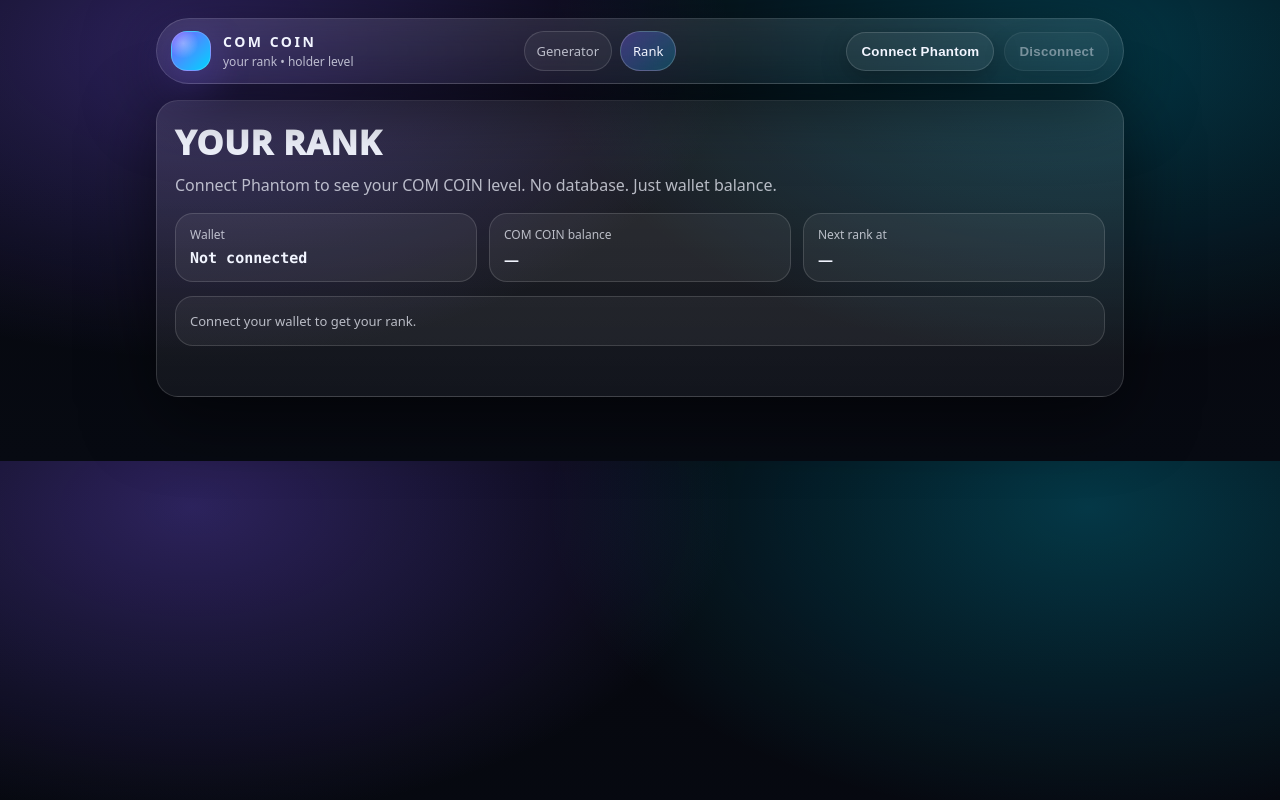
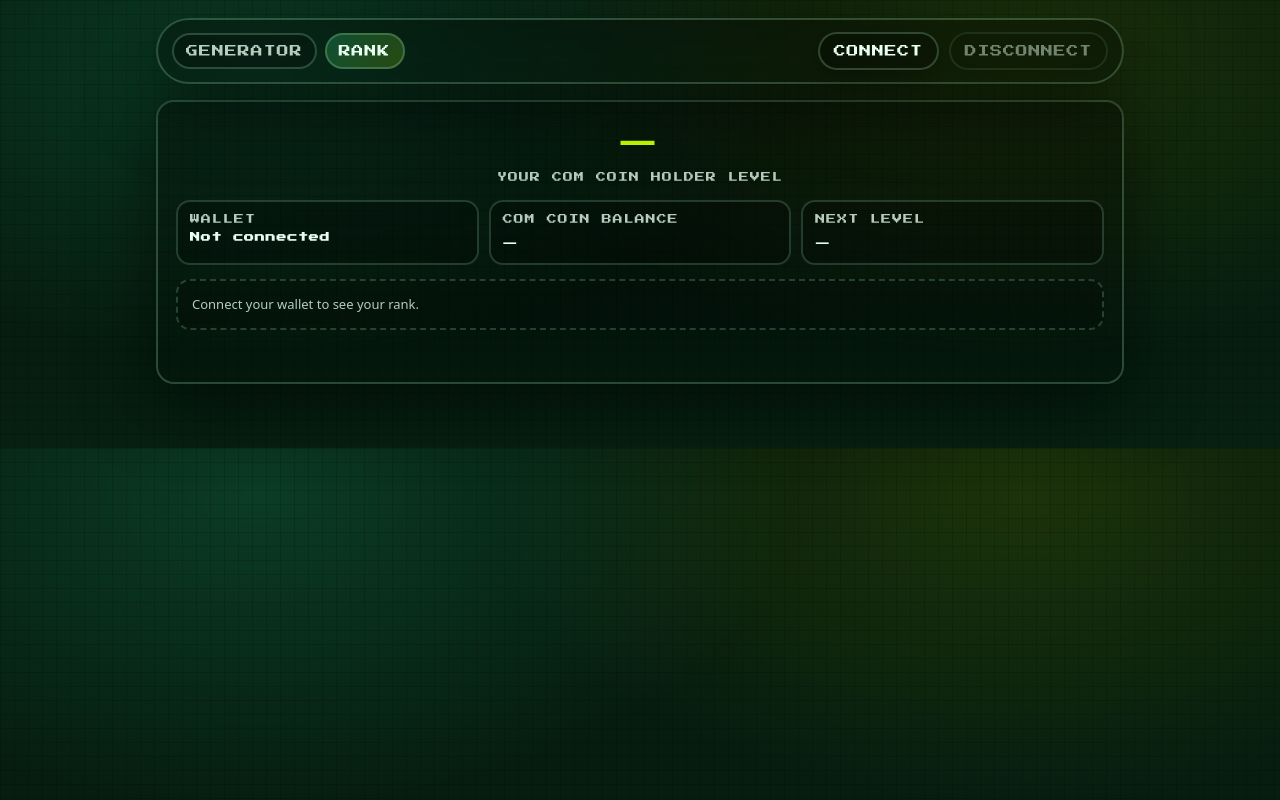
Before and after one commit to edlakin04/slotstest, a website: page rank.html in a window 1280 px wide. Drawn offline with Linux system fonts and the light colour scheme.

Commit message:
Update rank.html

```diff
--- a/rank.html
+++ b/rank.html
@@ -3,185 +3,209 @@
 <head>
   <meta charset="utf-8" />
   <meta name="viewport" content="width=device-width, initial-scale=1" />
-  <title>COM COIN — Your Rank</title>
+  <title>COM COIN — Rank</title>
+
+  <link rel="preconnect" href="https://fonts.googleapis.com">
+  <link rel="preconnect" href="https://fonts.gstatic.com" crossorigin>
+  <link href="https://fonts.googleapis.com/css2?family=Press+Start+2P&display=swap" rel="stylesheet">
+
   <style>
     :root{
-      --bg0:#05060C;
-      --bg1:#070A12;
-      --border: rgba(255,255,255,.14);
-      --text:#F2F5FF;
-      --muted: rgba(242,245,255,.72);
-      --accent:#7C5CFF;
-      --accent2:#00D4FF;
-      --hot:#FF4D6D;
-      --good:#2EE59D;
+      --bg0:#04160B;
+      --bg1:#062011;
+      --panel: rgba(0,0,0,.35);
+      --border: rgba(180,255,210,.22);
+      --text:#E9FFF1;
+      --muted: rgba(233,255,241,.78);
+      --green:#2EE59D;
+      --hot:#C8FF00;
+      --bad:#FF4D6D;
       --shadow: 0 18px 70px rgba(0,0,0,.55);
-      --radius: 22px;
+      --radius: 18px;
+      --pix: "Press Start 2P", ui-monospace, SFMono-Regular, Menlo, Monaco, Consolas, monospace;
     }
     *{ box-sizing:border-box; }
     body{
       margin:0;
-      font-family: ui-sans-serif, system-ui, -apple-system, Segoe UI, Roboto, Arial;
       color:var(--text);
       background:
-        radial-gradient(900px 520px at 15% 10%, rgba(124,92,255,.33), transparent 60%),
-        radial-gradient(900px 520px at 85% 10%, rgba(0,212,255,.24), transparent 60%),
+        linear-gradient(90deg, rgba(0,0,0,.14) 1px, transparent 1px),
+        linear-gradient(rgba(0,0,0,.14) 1px, transparent 1px),
+        radial-gradient(900px 520px at 20% 10%, rgba(46,229,157,.18), transparent 60%),
+        radial-gradient(900px 520px at 80% 10%, rgba(200,255,0,.12), transparent 60%),
         linear-gradient(180deg, var(--bg0), var(--bg1));
+      background-size: 14px 14px, 14px 14px, auto, auto, auto;
+      font-family: ui-sans-serif, system-ui, -apple-system, Segoe UI, Roboto, Arial;
+      overflow-x:hidden;
     }
     a{ color:inherit; text-decoration:none; }
     .wrap{ max-width:1000px; margin:0 auto; padding:18px 16px 64px; }
+
     .topbar{
-      display:flex; align-items:center; justify-content:space-between; gap:12px;
+      display:flex; align-items:center; justify-content:space-between; gap:10px;
       padding:12px 14px;
-      border:1px solid var(--border);
-      background: linear-gradient(180deg, rgba(255,255,255,.10), rgba(255,255,255,.05));
+      border:2px solid var(--border);
+      background: linear-gradient(180deg, rgba(0,0,0,.35), rgba(0,0,0,.25));
       border-radius: 999px;
       box-shadow: var(--shadow);
-      backdrop-filter: blur(14px);
+      backdrop-filter: blur(10px);
     }
-    .brand{ display:flex; align-items:center; gap:12px; }
-    .logo{
-      width:40px; height:40px; border-radius: 16px;
-      background:
-        radial-gradient(circle at 30% 30%, rgba(255,255,255,.35), transparent 40%),
-        linear-gradient(135deg, var(--accent), var(--accent2));
-      border:1px solid rgba(255,255,255,.18);
-      box-shadow: 0 14px 40px rgba(124,92,255,.30);
-    }
-    .name{ font-size:14px; font-weight: 900; letter-spacing:.18em; }
-    .tag{ font-size:12px; color:var(--muted); margin-top:2px; }
     .tabs{ display:flex; gap:8px; flex-wrap:wrap; }
     .tab{
       padding:10px 12px;
-      border:1px solid var(--border);
+      border:2px solid var(--border);
       border-radius: 999px;
-      background: rgba(255,255,255,.05);
+      background: rgba(0,0,0,.25);
       color: var(--muted);
-      font-size: 13px;
+      font-size: 12px;
+      font-family: var(--pix);
+      letter-spacing:.08em;
+      text-transform: uppercase;
     }
     .tab.primary{
-      background: linear-gradient(135deg, rgba(124,92,255,.35), rgba(0,212,255,.22));
       color: var(--text);
-      border-color: rgba(255,255,255,.20);
+      background: linear-gradient(135deg, rgba(46,229,157,.22), rgba(200,255,0,.18));
     }
     .btn{
-      appearance:none; border:1px solid var(--border);
-      background: rgba(255,255,255,.06);
+      appearance:none;
+      border:2px solid var(--border);
+      background: rgba(0,0,0,.28);
       color: var(--text);
       padding:11px 14px;
       border-radius: 999px;
       cursor:pointer;
-      font-weight: 850;
-      letter-spacing:.02em;
-      transition: .15s ease;
+      font-family: var(--pix);
+      font-size: 12px;
+      letter-spacing:.06em;
+      text-transform: uppercase;
       box-shadow: 0 10px 26px rgba(0,0,0,.30);
     }
     .btn:disabled{ opacity:.45; cursor:not-allowed; }
-    .panel{
+
+    .scoreboard{
       margin-top: 16px;
-      border:1px solid var(--border);
+      border:2px solid var(--border);
       border-radius: var(--radius);
-      background: linear-gradient(180deg, rgba(255,255,255,.11), rgba(255,255,255,.05));
+      background: linear-gradient(180deg, rgba(0,0,0,.34), rgba(0,0,0,.22));
       box-shadow: var(--shadow);
       padding: 18px;
+      text-align:center;
     }
-    h2{ margin:0 0 8px; font-size: 34px; font-weight: 950; letter-spacing:.02em; text-transform: uppercase; }
-    p{ margin:0; color: var(--muted); line-height: 1.6; }
-    .mono{ font-family: ui-monospace, SFMono-Regular, Menlo, Monaco, Consolas, "Liberation Mono","Courier New", monospace; }
+
+    .rankBig{
+      font-family: var(--pix);
+      font-size: clamp(18px, 3.2vw, 34px);
+      letter-spacing:.14em;
+      text-transform: uppercase;
+      margin: 8px 0 6px;
+      color: var(--hot);
+      text-shadow: 0 10px 30px rgba(0,0,0,.6);
+    }
+    .rankSub{
+      font-family: var(--pix);
+      font-size: 10px;
+      letter-spacing:.10em;
+      text-transform: uppercase;
+      color: var(--muted);
+      margin: 0 0 14px;
+      line-height: 1.8;
+    }
+
     .grid{
-      margin-top: 14px;
       display:grid;
-      grid-template-columns: repeat(3, minmax(0, 1fr));
-      gap: 12px;
+      grid-template-columns: repeat(3, minmax(0,1fr));
+      gap: 10px;
+      margin-top: 10px;
+      text-align:left;
     }
     @media (max-width: 900px){ .grid{ grid-template-columns: 1fr; } }
     .card{
-      border:1px solid rgba(255,255,255,.14);
-      border-radius: 18px;
-      background: rgba(255,255,255,.06);
-      padding: 12px 14px;
+      border:2px solid rgba(180,255,210,.18);
+      border-radius: 14px;
+      background: rgba(0,0,0,.25);
+      padding: 12px;
+      min-width:0;
     }
-    .k{ font-size:12px; color: var(--muted); }
-    .v{ margin-top:6px; font-size: 15px; font-weight: 900; }
-    .rankBadge{
-      display:inline-flex; align-items:center; gap:10px;
-      padding: 10px 12px;
-      border-radius: 999px;
-      border:1px solid rgba(255,255,255,.16);
-      background: rgba(255,255,255,.06);
-      margin-top: 12px;
-      font-weight: 950;
-      letter-spacing: .06em;
+    .k{
+      font-family: var(--pix);
+      font-size: 10px;
+      letter-spacing:.10em;
       text-transform: uppercase;
+      color: var(--muted);
     }
-    .dot{
-      width:12px; height:12px; border-radius: 999px;
-      background: linear-gradient(135deg, var(--accent), var(--accent2));
-      box-shadow: 0 14px 40px rgba(124,92,255,.30);
+    .v{
+      margin-top: 8px;
+      font-weight: 800;
+      font-size: 14px;
+      min-width:0;
     }
+    .walletFit{
+      font-family: var(--pix);
+      font-size: 10px;
+      letter-spacing:.08em;
+      white-space: nowrap;
+      overflow: hidden;
+      text-overflow: ellipsis;
+      display:block;
+      max-width: 100%;
+    }
+
     .callout{
       margin-top: 14px;
-      border:1px solid rgba(255,255,255,.14);
-      border-radius: 18px;
-      background: rgba(255,255,255,.05);
-      padding: 14px;
+      border:2px dashed rgba(180,255,210,.20);
+      border-radius: 14px;
+      background: rgba(0,0,0,.18);
+      padding: 12px 14px;
       color: var(--muted);
-      line-height: 1.6;
+      font-size: 13px;
+      line-height: 1.8;
+      text-align:left;
+    }
+    .msg{
+      min-height: 24px;
+      margin-top: 10px;
+      color: var(--muted);
       font-size: 13px;
     }
-    .msg{ margin-top: 10px; min-height: 22px; color: var(--muted); font-size: 13px; }
-    .msg.ok{ color: rgba(46,229,157,.95); }
+    .msg.ok{ color: rgba(46,229,157,.98); }
     .msg.bad{ color: rgba(255,77,109,.98); }
   </style>
 </head>
 <body>
   <div class="wrap">
     <div class="topbar">
-      <div class="brand">
-        <div class="logo" aria-hidden="true"></div>
-        <div>
-          <div class="name">COM COIN</div>
-          <div class="tag">your rank • holder level</div>
-        </div>
-      </div>
-
       <div class="tabs">
         <a class="tab" href="/">Generator</a>
         <a class="tab primary" href="/rank">Rank</a>
       </div>
 
       <div style="display:flex; gap:10px; flex-wrap:wrap;">
-        <button class="btn" id="btnConnect">Connect Phantom</button>
+        <button class="btn" id="btnConnect">Connect</button>
         <button class="btn" id="btnDisconnect" disabled>Disconnect</button>
       </div>
     </div>
 
-    <div class="panel">
-      <h2>Your Rank</h2>
-      <p>Connect Phantom to see your COM COIN level. No database. Just wallet balance.</p>
+    <div class="scoreboard">
+      <div class="rankBig" id="rankBig">—</div>
+      <div class="rankSub">your COM COIN holder level</div>
 
       <div class="grid">
         <div class="card">
           <div class="k">Wallet</div>
-          <div class="v mono" id="wallet">Not connected</div>
+          <div class="v walletFit" id="wallet">Not connected</div>
         </div>
         <div class="card">
           <div class="k">COM COIN balance</div>
           <div class="v" id="balance">—</div>
         </div>
         <div class="card">
-          <div class="k">Next rank at</div>
+          <div class="k">Next level</div>
           <div class="v" id="next">—</div>
         </div>
       </div>
 
-      <div class="rankBadge" id="rankBadge" style="display:none;">
-        <span class="dot"></span>
-        <span id="rankName">—</span>
-      </div>
-
       <div class="callout" id="callout">
-        Connect your wallet to get your rank.
+        Connect your wallet to see your rank.
       </div>
 
       <div class="msg" id="msg"></div>
@@ -221,16 +245,20 @@
     const elWallet = document.getElementById("wallet");
     const elBalance = document.getElementById("balance");
     const elNext = document.getElementById("next");
-    const badge = document.getElementById("rankBadge");
-    const rankName = document.getElementById("rankName");
+    const elRankBig = document.getElementById("rankBig");
     const callout = document.getElementById("callout");
 
     let pk = null;
 
+    function setConnectedUI(connected){
+      btnConnect.disabled = connected;
+      btnDisconnect.disabled = !connected;
+    }
+
     async function refresh(){
       if (!pk) return;
       setMsg("Checking your COM COIN…");
-      const res = await fetch(`/api/balance?pubkey=${encodeURIComponent(pk)}`);
+      const res = await fetch(\`/api/balance?pubkey=\${encodeURIComponent(pk)}\`);
       const data = await res.json().catch(()=>({}));
       if (!res.ok){
         setMsg(data?.error || "Balance check failed.", "bad");
@@ -242,32 +270,29 @@
       const r = getRank(amt);
       const n = nextRank(amt);
 
-      badge.style.display = "inline-flex";
-      rankName.textContent = r.name;
-
-      elNext.textContent = n ? `${n.min.toLocaleString("en-GB")} (${n.name})` : "MAXED (Whale)";
+      elRankBig.textContent = r.name;
+      elNext.textContent = n ? \`\${n.min.toLocaleString("en-GB")} (\${n.name})\` : "MAXED";
 
       if (amt <= 0){
-        callout.innerHTML = `You own <b>no COM COIN</b>. Buy some to rank up and unlock the generator.`;
+        callout.innerHTML = \`You own <b>no COM COIN</b>. Buy some to rank up.\`;
         setMsg("No tokens detected.", "bad");
       } else {
-        callout.innerHTML = `You’re ranked <b>${r.name}</b>. Keep stacking to hit the next level.`;
+        callout.innerHTML = \`You are <b>\${r.name}</b>. Keep stacking to hit the next level.\`;
         setMsg("Rank loaded.", "ok");
       }
     }
 
+    async function connect(opts){
+      const p = requirePhantom();
+      const resp = await p.connect(opts);
+      pk = resp.publicKey.toBase58();
+      elWallet.textContent = pk;
+      setConnectedUI(true);
+      await refresh();
+    }
+
     btnConnect.onclick = async () => {
-      try{
-        const p = requirePhantom();
-        const resp = await p.connect();
-        pk = resp.publicKey.toBase58();
-        elWallet.textContent = pk;
-        btnConnect.disabled = true;
-        btnDisconnect.disabled = false;
-        await refresh();
-      } catch(e){
-        setMsg(e?.message || String(e), "bad");
-      }
+      try { await connect(); } catch(e){ setMsg(e?.message || String(e), "bad"); }
     };
 
     btnDisconnect.onclick = async () => {
@@ -276,12 +301,22 @@
       elWallet.textContent = "Not connected";
       elBalance.textContent = "—";
       elNext.textContent = "—";
-      badge.style.display = "none";
-      callout.textContent = "Connect your wallet to get your rank.";
-      btnConnect.disabled = false;
-      btnDisconnect.disabled = true;
+      elRankBig.textContent = "—";
+      callout.textContent = "Connect your wallet to see your rank.";
+      setConnectedUI(false);
       setMsg("");
     };
+
+    // ✅ Auto-reconnect on load so switching pages stays “connected”
+    (async function autoReconnect(){
+      try{
+        const p = window?.solana;
+        if (!p?.isPhantom) return;
+        await connect({ onlyIfTrusted: true });
+      } catch {
+        setConnectedUI(false);
+      }
+    })();
   </script>
 </body>
 </html>
```
